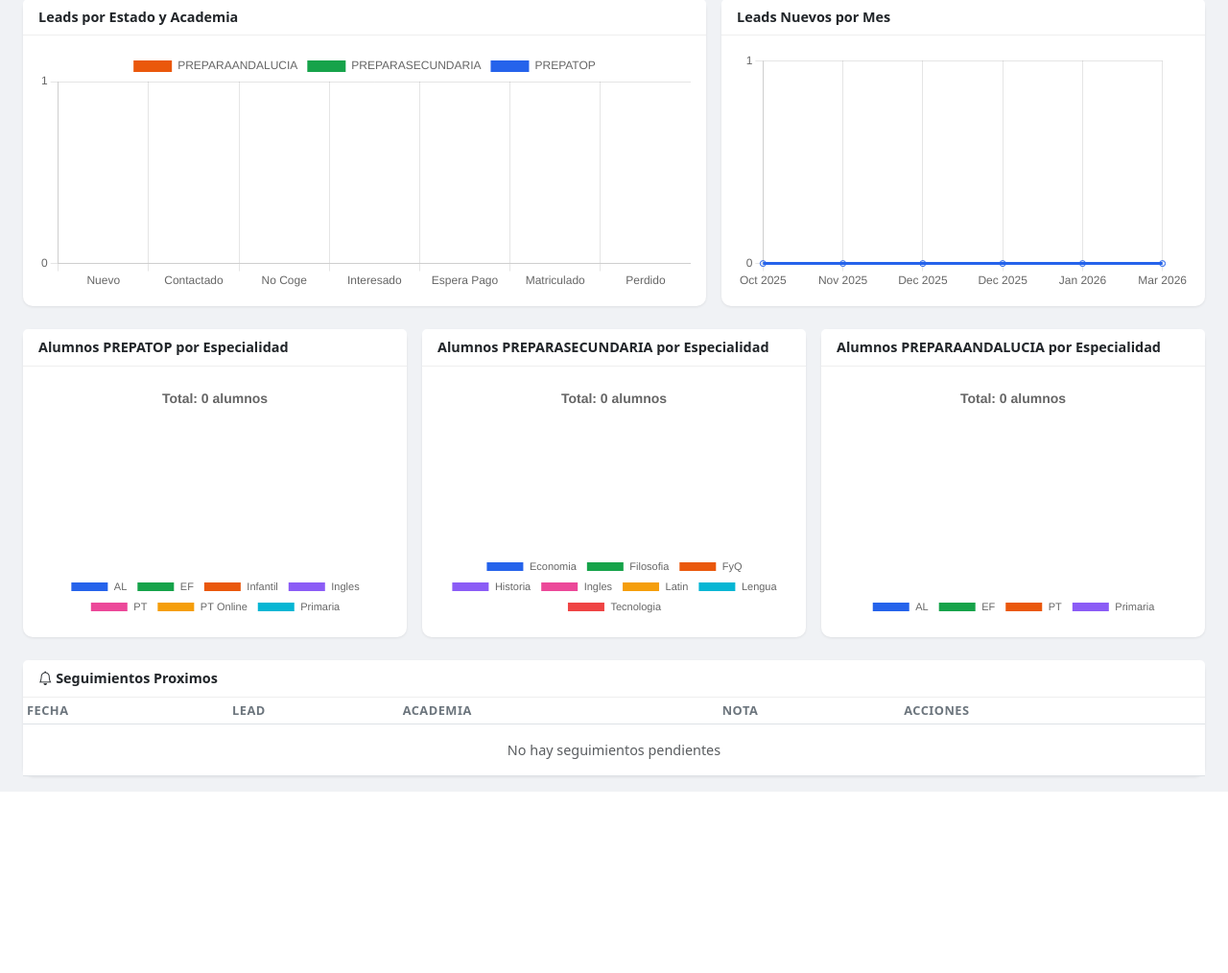
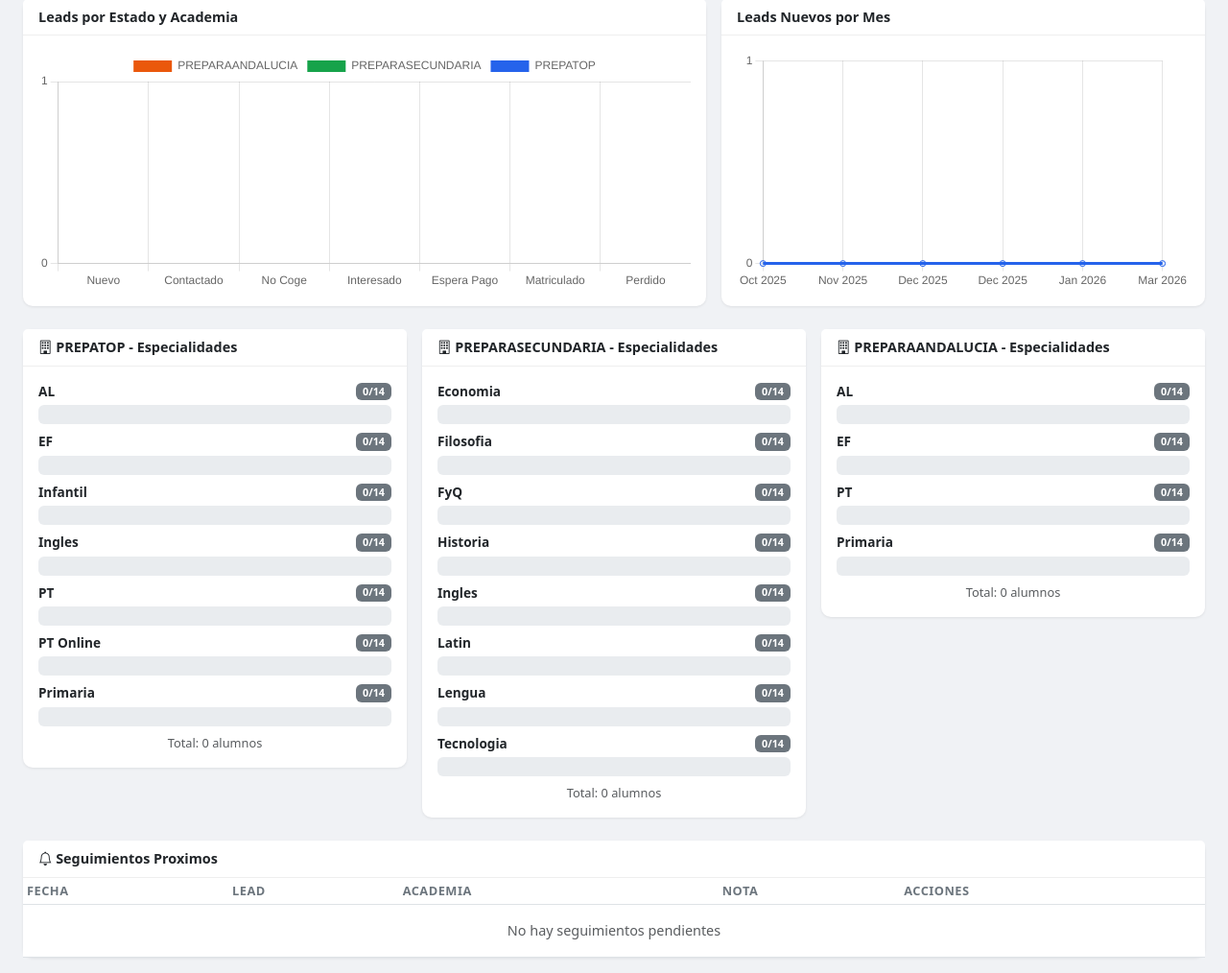
Before and after one commit to albertoprepatop-web/lead-manager, a Flask app: page / in a window 1280 px wide. Shown: the part 586-1600 px from the top of the page at 96% size. Before the commit the page ends 1411 px from the top, so only its background shows below. Run offline with Flask 3, Linux system fonts and the light colour scheme; the visitor is signed in with stand-in values (Sample User, id 1); data that the repository does not hold is empty.

Commit message:
Replace donut charts with progress bars showing X/14 capacity per specialty

```diff
--- a/static/js/app.js
+++ b/static/js/app.js
@@ -4,9 +4,6 @@ let currentAcademia = ''; // '' = General
 let currentLeadId = null;
 let chartEstados = null;
 let chartMeses = null;
-let chartEspPrepatop = null;
-let chartEspPreparasecundaria = null;
-let chartEspPreparaandalucia = null;
 let pendingContactoLeadId = null;
 let pendingContactoSource = null; // 'detail' or 'quick'
 
@@ -185,52 +182,50 @@ function renderChartMeses(porMes) {
     });
 }
 
-const ESP_COLORS = [
-    '#2563EB', '#16A34A', '#EA580C', '#8B5CF6', '#EC4899',
-    '#F59E0B', '#06B6D4', '#EF4444', '#10B981', '#6366F1',
-];
+const MAX_ALUMNOS_GRUPO = 14;
+
+const ESP_BAR_COLORS = {
+    PREPATOP: '#2563EB',
+    PREPARASECUNDARIA: '#16A34A',
+    PREPARAANDALUCIA: '#EA580C',
+};
 
 function renderChartsEspecialidad(porEspecialidad) {
     const configs = [
-        { key: 'PREPATOP', canvasId: 'chart-esp-prepatop', chartVar: 'chartEspPrepatop' },
-        { key: 'PREPARASECUNDARIA', canvasId: 'chart-esp-preparasecundaria', chartVar: 'chartEspPreparasecundaria' },
-        { key: 'PREPARAANDALUCIA', canvasId: 'chart-esp-preparaandalucia', chartVar: 'chartEspPreparaandalucia' },
+        { key: 'PREPATOP', containerId: 'esp-bars-prepatop' },
+        { key: 'PREPARASECUNDARIA', containerId: 'esp-bars-preparasecundaria' },
+        { key: 'PREPARAANDALUCIA', containerId: 'esp-bars-preparaandalucia' },
     ];
 
     for (const cfg of configs) {
         const data = porEspecialidad[cfg.key];
-        if (!data) continue;
+        const container = document.getElementById(cfg.containerId);
+        if (!data || !container) continue;
 
-        const canvas = document.getElementById(cfg.canvasId);
-        if (!canvas) continue;
-        const ctx = canvas.getContext('2d');
+        const color = ESP_BAR_COLORS[cfg.key];
+        const total = Object.values(data).reduce((a, b) => a + b, 0);
 
-        // Destroy old chart
-        if (window[cfg.chartVar]) window[cfg.chartVar].destroy();
-
-        const labels = Object.keys(data);
-        const values = Object.values(data);
-        const total = values.reduce((a, b) => a + b, 0);
-
-        window[cfg.chartVar] = new Chart(ctx, {
-            type: 'doughnut',
-            data: {
-                labels: labels,
-                datasets: [{
-                    data: values,
-                    backgroundColor: ESP_COLORS.slice(0, labels.length),
-                    borderWidth: 2,
-                }],
-            },
-            options: {
-                responsive: true,
-                maintainAspectRatio: false,
-                plugins: {
-                    legend: { position: 'bottom', labels: { font: { size: 11 } } },
-                    title: { display: true, text: `Total: ${total} alumnos`, font: { size: 14 } },
-                },
-            },
-        });
+        let html = '';
+        for (const [esp, count] of Object.entries(data)) {
+            const pct = Math.min((count / MAX_ALUMNOS_GRUPO) * 100, 100);
+            const isFull = count >= MAX_ALUMNOS_GRUPO;
+            const barColor = isFull ? '#EF4444' : color;
+            html += `
+                <div class="mb-2">
+                    <div class="d-flex justify-content-between align-items-center mb-1">
+                        <span class="fw-bold" style="font-size:0.85rem">${esp}</span>
+                        <span class="badge ${isFull ? 'bg-danger' : 'bg-secondary'}">${count}/${MAX_ALUMNOS_GRUPO}</span>
+                    </div>
+                    <div class="progress" style="height: 20px;">
+                        <div class="progress-bar ${isFull ? 'bg-danger' : ''}" role="progressbar"
+                             style="width: ${pct}%; background-color: ${isFull ? '' : barColor}"
+                             aria-valuenow="${count}" aria-valuemin="0" aria-valuemax="${MAX_ALUMNOS_GRUPO}">
+                        </div>
+                    </div>
+                </div>`;
+        }
+        html += `<div class="text-center text-muted mt-2" style="font-size:0.8rem">Total: ${total} alumnos</div>`;
+        container.innerHTML = html;
     }
 }
 
--- a/templates/index.html
+++ b/templates/index.html
@@ -134,18 +134,21 @@
             </div>
             <div class="row g-3 mb-4">
                 <div class="col-md-4">
-                    <div class="card"><div class="card-header fw-bold">Alumnos PREPATOP por Especialidad</div>
-                        <div class="card-body"><canvas id="chart-esp-prepatop" height="250"></canvas></div>
+                    <div class="card">
+                        <div class="card-header fw-bold"><i class="bi bi-building"></i> PREPATOP - Especialidades</div>
+                        <div class="card-body" id="esp-bars-prepatop"></div>
                     </div>
                 </div>
                 <div class="col-md-4">
-                    <div class="card"><div class="card-header fw-bold">Alumnos PREPARASECUNDARIA por Especialidad</div>
-                        <div class="card-body"><canvas id="chart-esp-preparasecundaria" height="250"></canvas></div>
+                    <div class="card">
+                        <div class="card-header fw-bold"><i class="bi bi-building"></i> PREPARASECUNDARIA - Especialidades</div>
+                        <div class="card-body" id="esp-bars-preparasecundaria"></div>
                     </div>
                 </div>
                 <div class="col-md-4">
-                    <div class="card"><div class="card-header fw-bold">Alumnos PREPARAANDALUCIA por Especialidad</div>
-                        <div class="card-body"><canvas id="chart-esp-preparaandalucia" height="250"></canvas></div>
+                    <div class="card">
+                        <div class="card-header fw-bold"><i class="bi bi-building"></i> PREPARAANDALUCIA - Especialidades</div>
+                        <div class="card-body" id="esp-bars-preparaandalucia"></div>
                     </div>
                 </div>
             </div>
```
